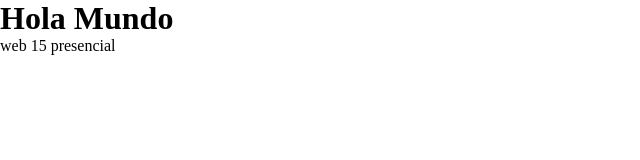
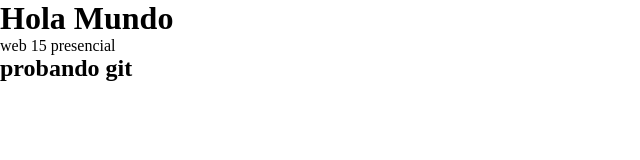
Before and after one commit to andresperlo/repo-web15-git, a plain HTML site: page index.html in a window 1280 px wide. Shown: the whole page, without its empty margins (0-640 px from the left). Drawn offline with Linux system fonts and the light colour scheme.

Commit message:
H2 agregado

```diff
--- a/index.html
+++ b/index.html
@@ -9,5 +9,6 @@
   <body>
     <h1>Hola Mundo</h1>
     <p>web 15 presencial</p>
+    <h2>probando git</h2>
   </body>
 </html>
```
